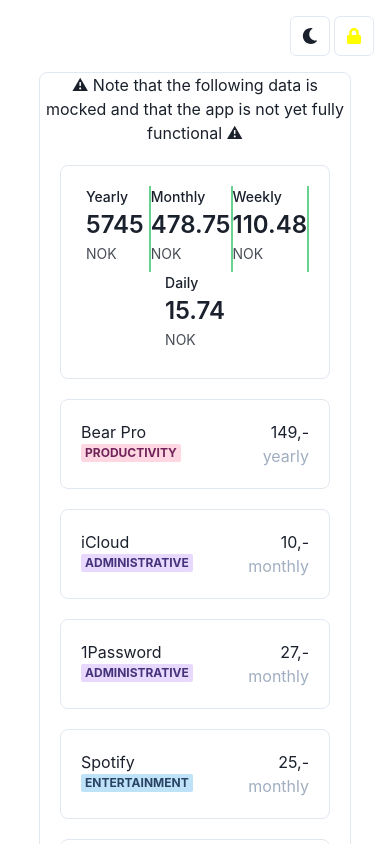
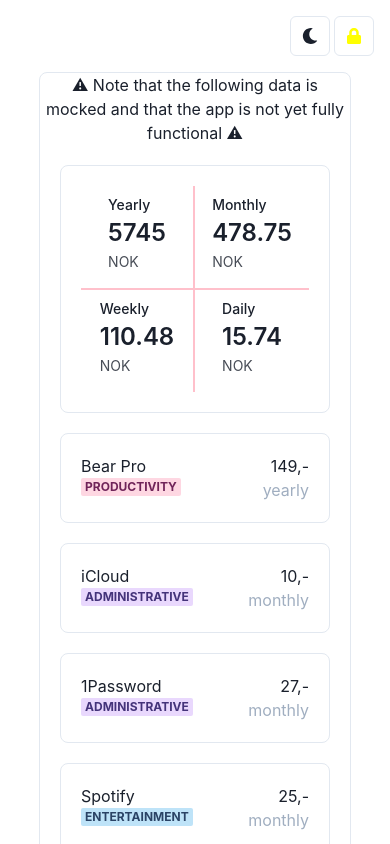
Before and after one commit to Lekesoldat/GhostBills, a React (Create React App) app: page / in a window 390 px wide. Shown: the top 844 px of the page. Built offline with nearby package versions, Linux system fonts and the light colour scheme; no server answers; sample sign-in values are in the browser's storage.

Commit message:
Add mobile support for totals

```diff
--- a/src/components/TotalBar.tsx
+++ b/src/components/TotalBar.tsx
@@ -35,17 +35,23 @@ const TotalBar = () => {
 
   return (
     <StatGroup
+      d="grid"
+      gridTemplateColumns={{
+        base: "1fr 1fr",
+        lg: "1fr 1fr 1fr 1fr",
+      }}
+      borderWidth="1px"
       borderRadius="lg"
-      borderWidth="1px"
+      justifyContent="space-between"
       p={5}
       m={5}
-      justifyContent="space-between"
     >
       <Stat
         d="flex"
         justifyContent="center"
-        borderRight="2px solid"
-        borderRightColor="green.300"
+        borderBottom={{ base: "2px solid pink", md: "none" }}
+        borderRight="2px solid pink"
+        p={2}
       >
         <StatLabel>Yearly</StatLabel>
         <StatNumber>{fields.yearly}</StatNumber>
@@ -55,26 +61,22 @@ const TotalBar = () => {
       <Stat
         d="flex"
         justifyContent="center"
-        borderRight="2px solid"
-        borderRightColor="green.300"
+        borderBottom={{ base: "2px solid pink", md: "none" }}
+        borderRight={{ lg: "2px solid pink" }}
+        p={2}
       >
         <StatLabel>Monthly</StatLabel>
         <StatNumber>{fields.monthly}</StatNumber>
         <StatHelpText>NOK</StatHelpText>
       </Stat>
 
-      <Stat
-        d="flex"
-        justifyContent="center"
-        borderRight="2px solid"
-        borderRightColor="green.300"
-      >
+      <Stat d="flex" justifyContent="center" borderRight="2px solid pink" p={2}>
         <StatLabel>Weekly</StatLabel>
         <StatNumber>{fields.weekly}</StatNumber>
         <StatHelpText>NOK</StatHelpText>
       </Stat>
 
-      <Stat d="flex" justifyContent="center">
+      <Stat d="flex" justifyContent="center" p={2}>
         <StatLabel>Daily</StatLabel>
         <StatNumber>{fields.daily}</StatNumber>
         <StatHelpText>NOK</StatHelpText>
```
